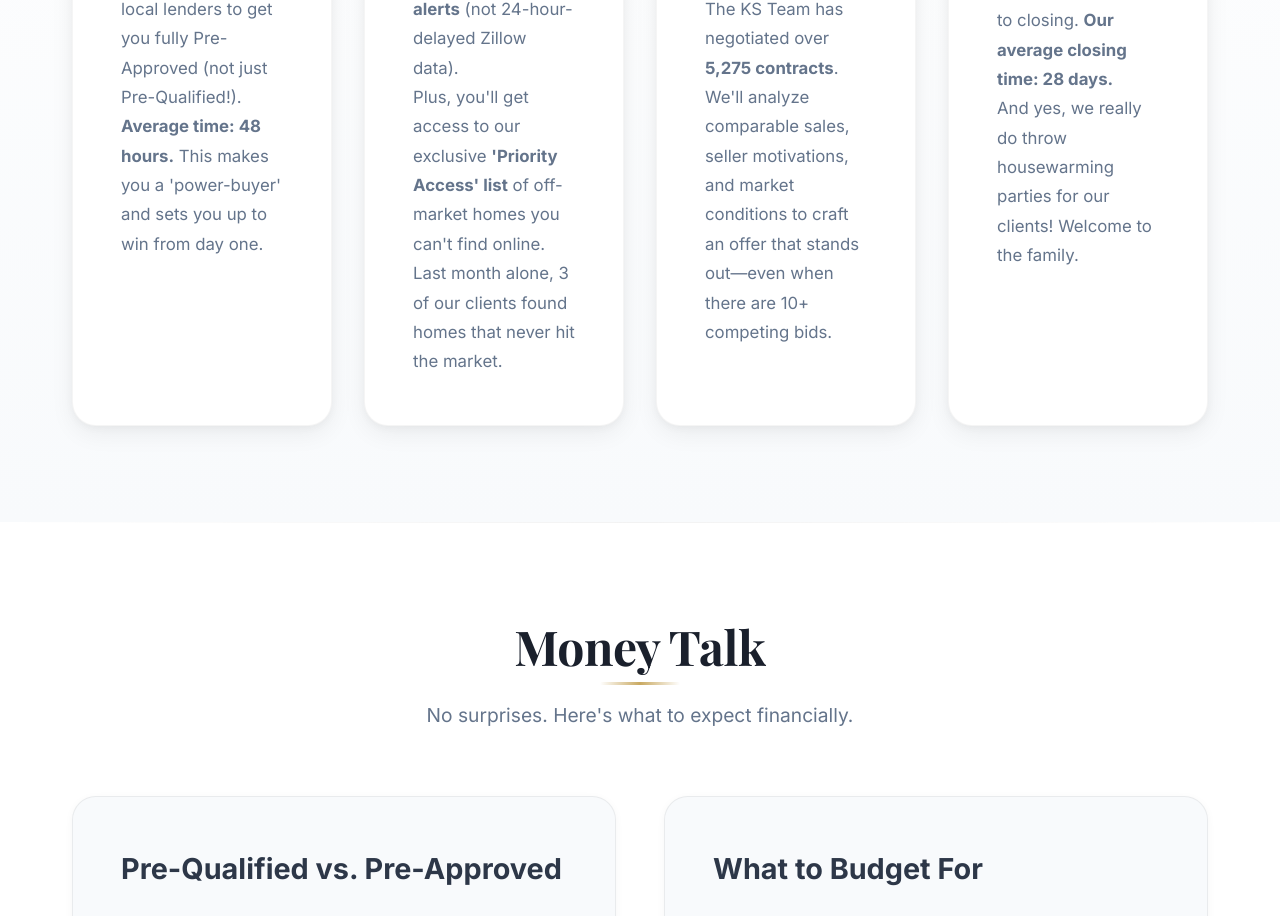
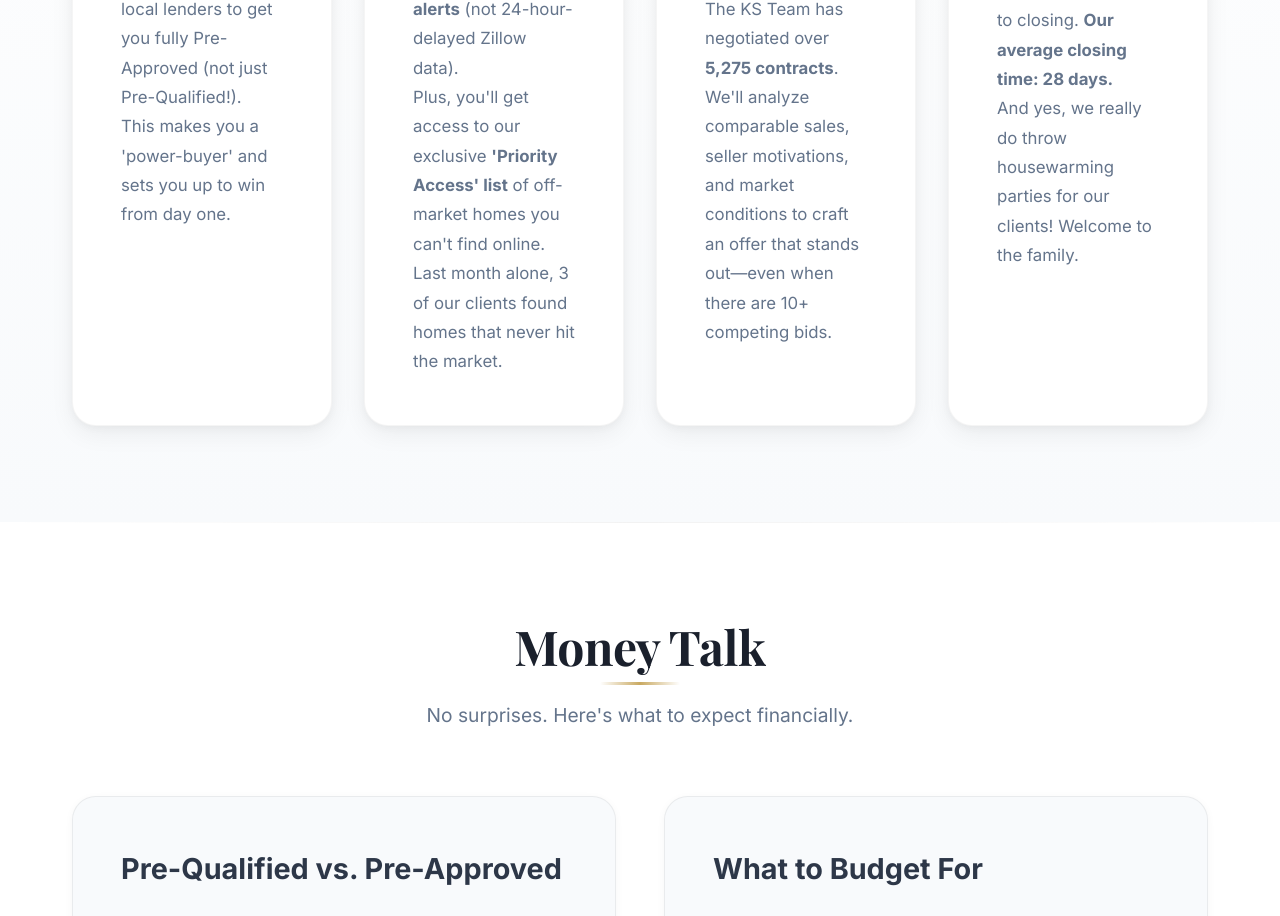
Before and after one commit to Azaiah00/homebuyerlanding, a React (Vite) app: page / in a window 1280 px wide. Shown: the part 1559-2475 px from the top of the page. Built offline with nearby package versions, Linux system fonts and the light colour scheme.

Commit message:
Remove 'Average time: 48 hours' from step 1

```diff
--- a/src/App.jsx
+++ b/src/App.jsx
@@ -279,7 +279,7 @@ function App() {
                 It all starts here. We'll connect you with our trusted local lenders to get you fully Pre-Approved (not just Pre-Qualified!).
               </p>
               <p className="step-description">
-                <strong>Average time: 48 hours.</strong> This makes you a 'power-buyer' and sets you up to win from day one.
+                This makes you a 'power-buyer' and sets you up to win from day one.
               </p>
             </div>
             <div className="step-card">
```
